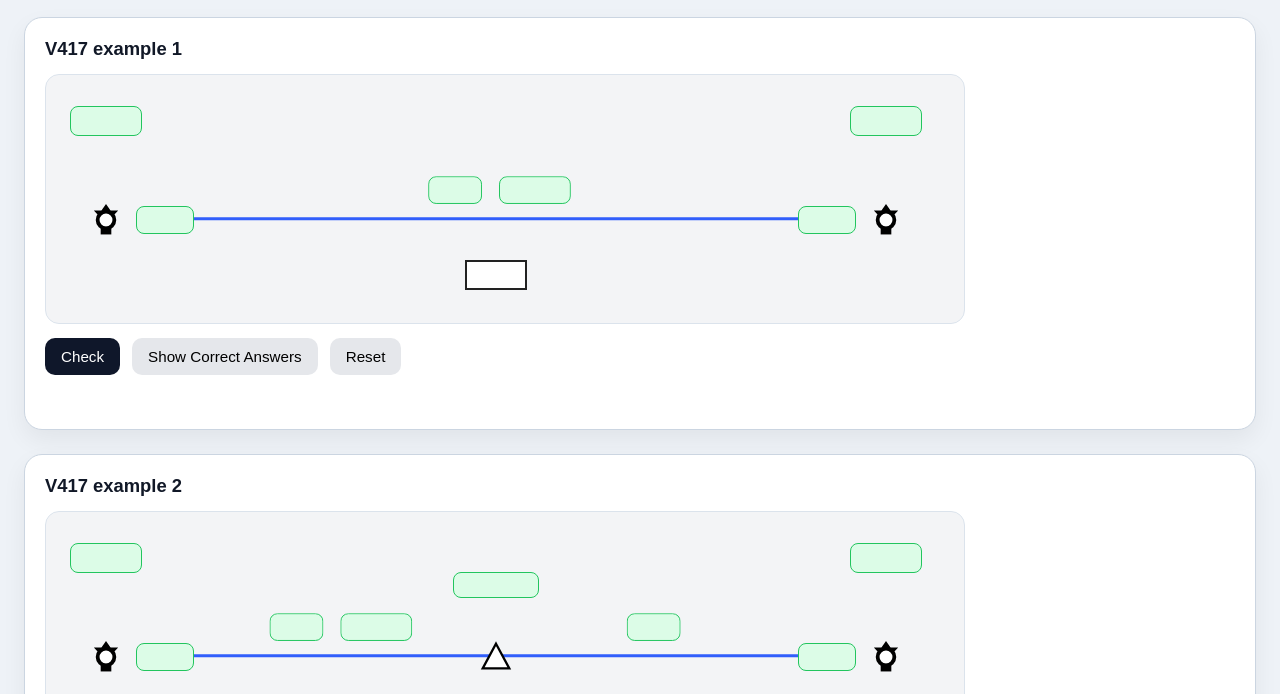
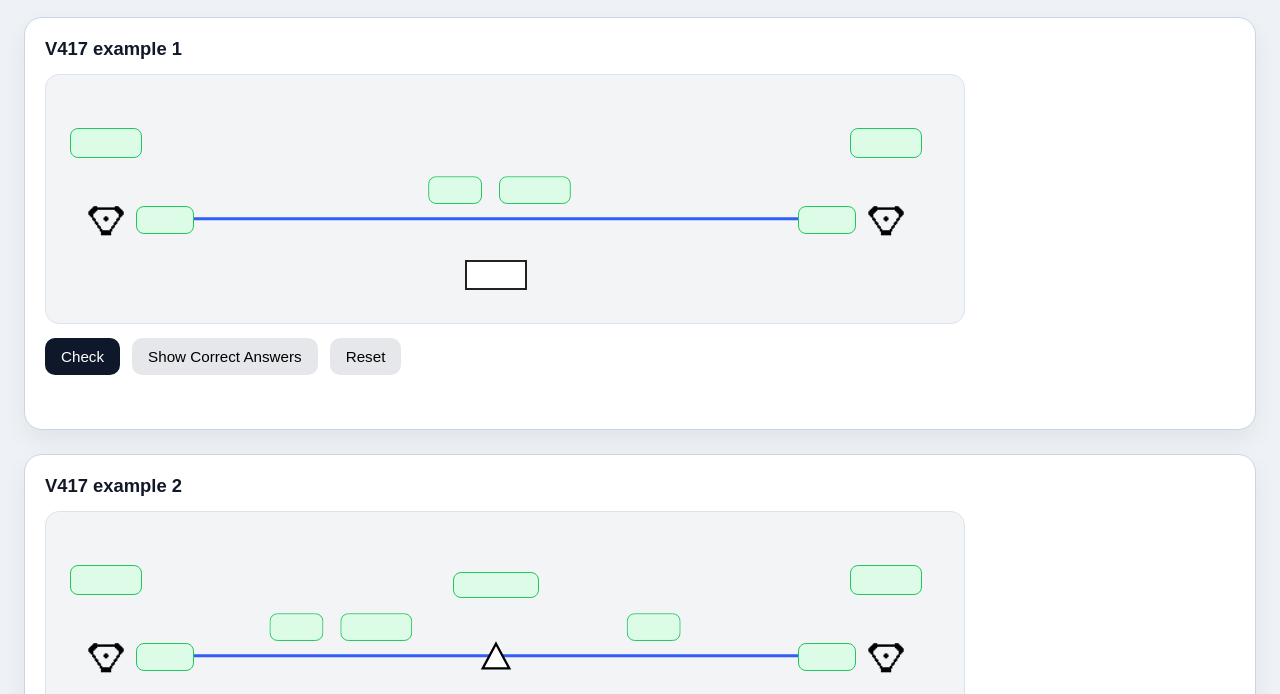
Before and after one commit to Azooc/EnrouteNonRadar, a plain HTML site: page index.html in a window 1280 px wide. Shown: the part 90-784 px from the top of the page. Drawn offline with Linux system fonts and the light colour scheme.

Commit message:
Update index.html

```diff
--- a/index.html
+++ b/index.html
@@ -73,7 +73,7 @@
     .point-label.major-label {
       position: absolute;
       left: 50%;
-      top: -54px;
+      top: -32px;
       transform: translateX(-50%);
       width: 72px;
       font-weight: 700;
@@ -313,11 +313,11 @@ ROUTENAME: V417`
     }
 
     function vortacSVG() {
-      return '<svg class="symbol" viewBox="0 0 100 100"><polygon points="50,8 62,25 82,25 68,40 74,60 50,48 26,60 32,40 18,25 38,25" fill="#000"></polygon><circle cx="50" cy="50" r="22" fill="#fff" stroke="#000" stroke-width="10"></circle><rect x="36" y="68" width="28" height="20" fill="#000"></rect></svg>';
+      return '<img src="assets/icons/vortac.png" class="symbol" />';
     }
 
     function vordmeSVG() {
-      return '<svg class="symbol" viewBox="0 0 100 100"><rect x="10" y="10" width="80" height="80" fill="#fff" stroke="#000" stroke-width="6"></rect><polygon points="50,25 75,75 25,75" fill="#000"></polygon></svg>';
+      return '<img src="assets/icons/vordme.png" class="symbol" />';
     }
 
     function triangleSVG(reporting) {
```
